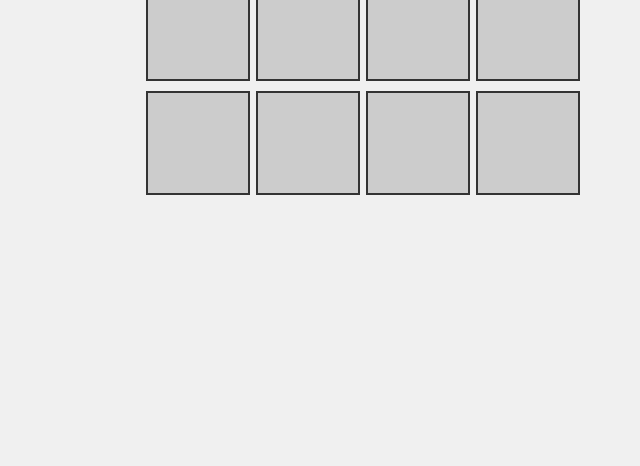
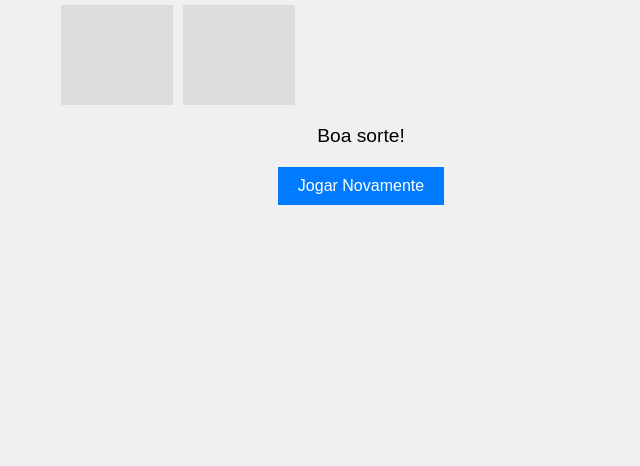
Before and after one commit to Luanzindesenvolve/Word-Eletrix, a website: page games/jogodamemoria.html in a window 1280 px wide. Shown: the part 334-800 px from the top of the page, without its empty margins (279-919 px from the left). Drawn offline with Linux system fonts and the light colour scheme.

Commit message:
Update jogodamemoria.html

```diff
--- a/games/jogodamemoria.html
+++ b/games/jogodamemoria.html
@@ -1,78 +1,111 @@
 <!DOCTYPE html>
-<html lang="en">
+<html lang="pt">
 <head>
     <meta charset="UTF-8">
     <meta name="viewport" content="width=device-width, initial-scale=1.0">
-    <title>Jogo de Memória</title>
+    <title>Jogo da Memória</title>
     <style>
         body { display: flex; flex-direction: column; align-items: center; justify-content: center; height: 100vh; margin: 0; font-family: Arial, sans-serif; background-color: #f0f0f0; }
         h1 { margin-bottom: 20px; }
-        #board { display: grid; grid-template-columns: repeat(4, 100px); gap: 10px; }
-        .card { width: 100px; height: 100px; background-color: #ccc; border: 2px solid #333; cursor: pointer; display: flex; align-items: center; justify-content: center; font-size: 2em; color: transparent; transition: background-color 0.3s; }
-        .card.flipped { background-color: #fff; color: #000; }
-        #message { margin-top: 20px; font-size: 1.2em; }
+        #game-board { display: grid; gap: 10px; grid-template-columns: repeat(auto-fill, minmax(100px, 1fr)); width: 80vw; max-width: 600px; }
+        .card { width: 100%; height: 100px; background-color: #ddd; display: flex; align-items: center; justify-content: center; font-size: 2em; cursor: pointer; }
+        .card img { width: 100%; height: 100%; object-fit: cover; display: none; }
+        .card.flipped img { display: block; }
+        #message { margin: 20px 0; font-size: 1.2em; }
+        #restart-button, #next-level-button { background-color: #007bff; color: #fff; border: none; padding: 10px 20px; font-size: 1em; cursor: pointer; }
+        #restart-button:hover, #next-level-button:hover { background-color: #0056b3; }
+        #next-level-button { display: none; }
     </style>
 </head>
 <body>
-    <h1>Jogo de Memória</h1>
-    <div id="board"></div>
+    <h1>Jogo da Memória</h1>
+    <div id="game-board"></div>
     <p id="message"></p>
+    <button id="restart-button">Jogar Novamente</button>
+    <button id="next-level-button">Próximo Nível</button>
+
     <script>
-        const board = document.getElementById('board');
+        const boardElement = document.getElementById('game-board');
         const messageElement = document.getElementById('message');
-        const colors = ['#FF5733', '#33FF57', '#3357FF', '#FF33A1', '#FF5733', '#33FF57', '#3357FF', '#FF33A1'];
-        let flippedCards = [];
-        let matchedCards = 0;
+        const restartButton = document.getElementById('restart-button');
+        const nextLevelButton = document.getElementById('next-level-button');
+        let cards = [];
+        let firstCard = null;
+        let secondCard = null;
+        let level = 1;
 
-        function createCard(color) {
-            const card = document.createElement('div');
-            card.className = 'card';
-            card.dataset.color = color;
-            card.addEventListener('click', () => flipCard(card));
-            return card;
+        const images = [
+            'https://example.com/animal1.jpg', // Substitua com URLs válidas
+            'https://example.com/animal2.jpg',
+            'https://example.com/object1.jpg',
+            'https://example.com/object2.jpg'
+        ];
+
+        function getRandomImages(num) {
+            const shuffledImages = [...images].sort(() => Math.random() - 0.5);
+            return shuffledImages.slice(0, num).concat(shuffledImages.slice(0, num)).sort(() => Math.random() - 0.5);
         }
 
-        function flipCard(card) {
-            if (flippedCards.length < 2 && !card.classList.contains('flipped')) {
-                card.classList.add('flipped');
-                card.style.backgroundColor = card.dataset.color;
-                flippedCards.push(card);
+        function createBoard(numCards) {
+            const imageUrls = getRandomImages(numCards / 2);
+            boardElement.innerHTML = '';
+            cards = [];
+            imageUrls.forEach(url => {
+                const cardElement = document.createElement('div');
+                cardElement.className = 'card';
+                cardElement.dataset.image = url;
+                cardElement.innerHTML = `<img src="${url}" alt="Image">`;
+                cardElement.addEventListener('click', flipCard);
+                boardElement.appendChild(cardElement);
+                cards.push(cardElement);
+            });
+            messageElement.textContent = 'Boa sorte!';
+        }
 
-                if (flippedCards.length === 2) {
-                    checkMatch();
-                }
+        function flipCard() {
+            if (firstCard && secondCard) return;
+            this.classList.add('flipped');
+            if (!firstCard) {
+                firstCard = this;
+            } else {
+                secondCard = this;
+                checkMatch();
             }
         }
 
         function checkMatch() {
-            const [card1, card2] = flippedCards;
-            if (card1.dataset.color === card2.dataset.color) {
-                matchedCards += 2;
-                messageElement.textContent = 'Correto!';
-                if (matchedCards === colors.length) {
-                    messageElement.textContent = 'Parabéns! Você encontrou todas as combinações!';
+            if (firstCard.dataset.image === secondCard.dataset.image) {
+                messageElement.textContent = 'Parabéns! Encontrou um par!';
+                firstCard = secondCard = null;
+                if (cards.every(card => card.classList.contains('flipped'))) {
+                    nextLevelButton.style.display = 'block';
+                    messageElement.textContent = 'Você completou o nível! Avance para o próximo nível.';
                 }
-                flippedCards = [];
             } else {
                 setTimeout(() => {
-                    card1.classList.remove('flipped');
-                    card2.classList.remove('flipped');
-                    card1.style.backgroundColor = '#ccc';
-                    card2.style.backgroundColor = '#ccc';
-                    messageElement.textContent = 'Tente novamente!';
-                    flippedCards = [];
+                    firstCard.classList.remove('flipped');
+                    secondCard.classList.remove('flipped');
+                    firstCard = secondCard = null;
                 }, 1000);
             }
         }
 
-        function createBoard() {
-            board.innerHTML = '';
-            colors.forEach(color => {
-                board.appendChild(createCard(color));
-            });
+        function startGame() {
+            nextLevelButton.style.display = 'none';
+            createBoard(level * 2); // Número de cartas aumenta com o nível
         }
 
-        createBoard();
+        restartButton.addEventListener('click', () => {
+            level = 1;
+            startGame();
+        });
+
+        nextLevelButton.addEventListener('click', () => {
+            level++;
+            startGame();
+        });
+
+        startGame(); // Inicia o jogo no nível 1
     </script>
 </body>
 </html>
```
